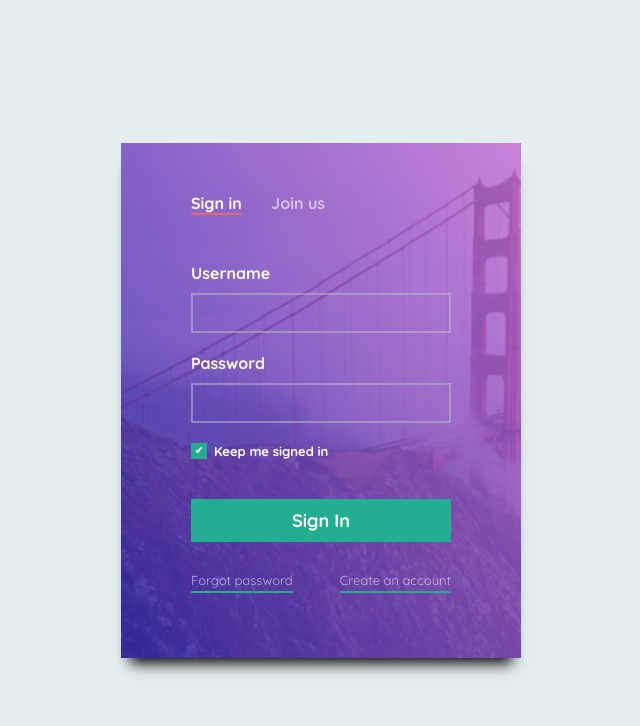
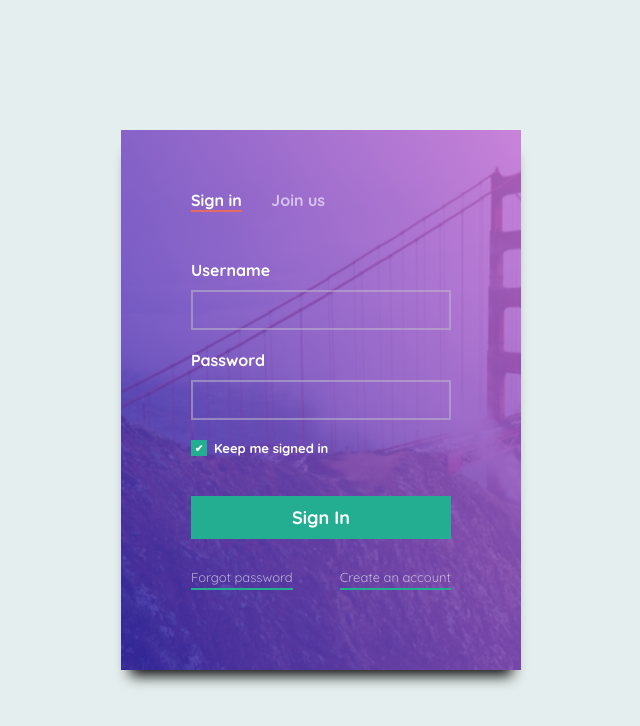
Before and after one commit to Vladarc/modal-window, a plain HTML site: page index.html in a window 1280 px wide. Shown: the whole page, without its empty margins (319-959 px from the left). Drawn offline with Linux system fonts and the light colour scheme.

Commit message:
add height and width for content block

```diff
--- a/css/style.css
+++ b/css/style.css
@@ -5,7 +5,6 @@ html{
 font-size: 10px;
 }
 body{
-
 margin: 0;
 padding: 0;
 font-family: 'Quicksand', sans-serif;
@@ -48,10 +47,10 @@ height: 100%;
 width: 100%;
 }
 .content {
-max-width: 400px;
-padding: 50px 70px;
+width: 400px;
+padding: 60px 70px 30px;
 position: relative;
-
+min-height: 540px;
 }
 input[name="tab"],
 input[name="keep-sign"]{
@@ -131,7 +130,6 @@ background-color: #23ae92;
 .field--primary{
 display: flex;
 justify-content: space-between;
-width: 260px;
 }
 .field__links{
 text-decoration: none;
```
